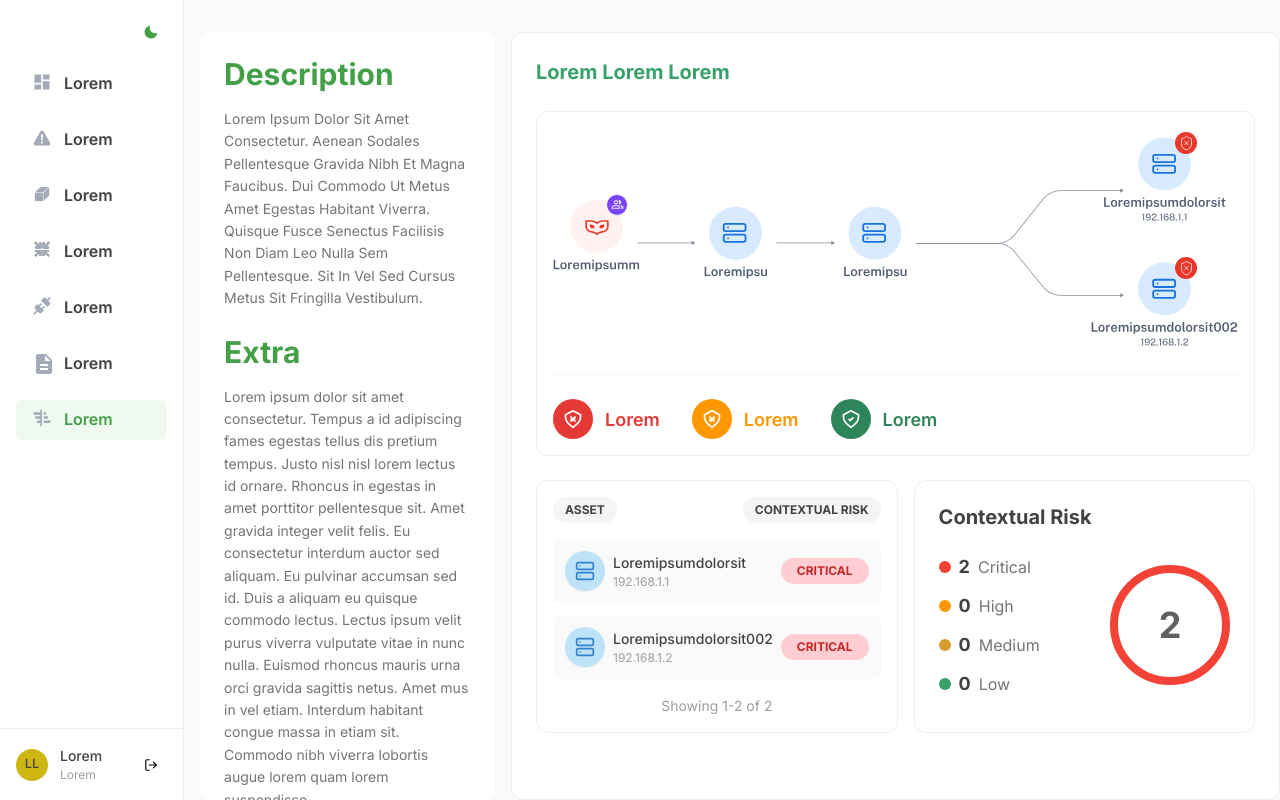
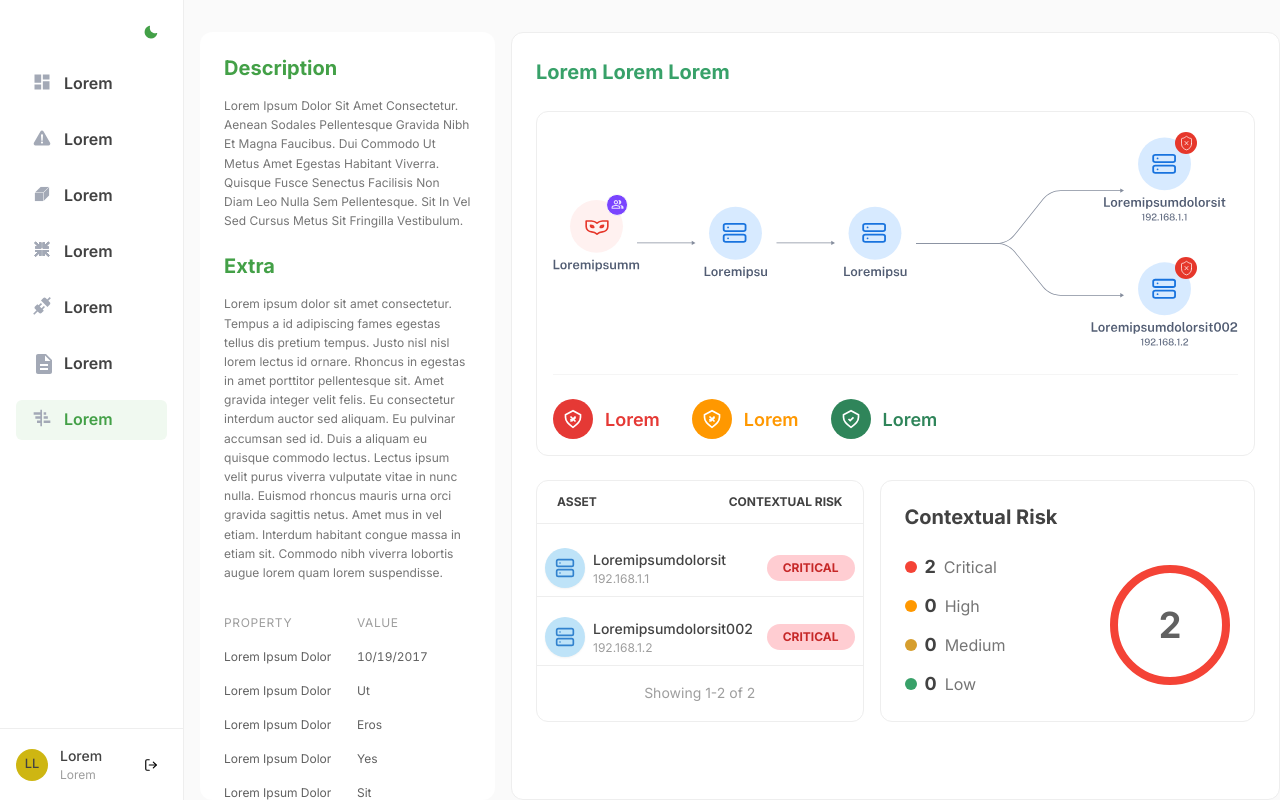
Before and after one commit to oreakinwole/rotate-dashboard, a Next.js app: page / in a window 1280 px wide. Built offline with nearby package versions, Linux system fonts and the light colour scheme.

Commit message:
fix: main content

```diff
--- a/components/MainContent.tsx
+++ b/components/MainContent.tsx
@@ -44,27 +44,36 @@ export function MainContent() {
       mt={8}
       borderRadius="xl"
       border=""
+      overflowY="auto"
+      maxH="100vh"
+      sx={{
+        '&::-webkit-scrollbar': {
+          display: 'none'
+        },
+        '-ms-overflow-style': 'none',
+        'scrollbar-width': 'none'
+      }}
     >
       <VStack spacing={6} align="stretch" p={6}>
         <Box>
-          <Heading as="h1" size="lg" mb={4} color="brand.600">
+          <Heading as="h2" size="md" mb={4} color="brand.600">
             Description
           </Heading>
-          <Text fontSize="sm" lineHeight="1.6" color="gray.600">
+          <Text fontSize="xs" lineHeight="1.6" color="gray.600">
             {vulnerabilityData?.description}
           </Text>
         </Box>
 
         <Box>
-          <Heading as="h2" size="lg" mb={4} color="brand.600">
+          <Heading as="h2" size="md" mb={4} color="brand.600">
             Extra
           </Heading>
-          <Text fontSize="sm" lineHeight="1.6" color="gray.600" mb={6}>
+          <Text fontSize="xs" lineHeight="1.6" color="gray.600" mb={6}>
             {vulnerabilityData?.extra}
           </Text>
 
-          {/* <TableContainer>
-            <Table variant="simple" size="sm">
+          <TableContainer>
+            <Table variant="simple" size="xs">
               <Thead>
                 <Tr>
                   <Th border="none" px={0} py={2} fontSize="xs" fontWeight="normal" color="gray.500">
@@ -78,17 +87,17 @@ export function MainContent() {
               <Tbody>
                 {vulnerabilityData?.details.map((detail, index) => (
                   <Tr key={index}>
-                    <Td border="none" px={0} py={2} fontSize="sm" color="gray.700">
+                    <Td border="none" px={0} py={2} fontSize="xs" color="gray.700">
                       {detail.label}
                     </Td>
-                    <Td border="none" px={0} py={2} fontSize="sm" color="gray.700">
+                    <Td border="none" px={0} py={2} fontSize="xs" color="gray.700">
                       {detail.value || "-"}
                     </Td>
                   </Tr>
                 ))}
               </Tbody>
             </Table>
-          </TableContainer> */}
+          </TableContainer>
         </Box>
       </VStack>
     </Box>
--- a/components/RightPanel.tsx
+++ b/components/RightPanel.tsx
@@ -53,15 +53,16 @@ export function RightPanel() {
         </Box>
 
         <HStack spacing={4} align="stretch">
-          <Box flex={1} bg={bgColor} borderRadius="xl" border="1px" borderColor={borderColor} p={4}>
-            <HStack mb={4} justify="space-between">
-              <Badge colorScheme="gray" px={3} py={1} borderRadius="full">Asset</Badge>
-              <Badge colorScheme="gray" px={3} py={1} borderRadius="full">Contextual Risk</Badge>
+          <Box flex={1} bg={bgColor} borderRadius="xl" border="1px" borderColor={borderColor} >
+            <HStack mb={4} borderBottom={"1px"} borderColor={borderColor} justify="space-between" py={2} px={2}>
+              <Badge colorScheme="" px={3} py={1} >Asset</Badge>
+              <Badge colorScheme="" px={3} py={1} >Contextual Risk</Badge>
             </HStack>
+
 
             <VStack spacing={3}>
               {assets.map((asset, index) => (
-                <HStack key={index} w="full" justify="space-between" p={3} borderRadius="lg" bg={useColorModeValue("gray.50", "gray.700")}>
+                <HStack key={index} w="full" justify="space-between" p={2} borderBottom={"1px"} borderColor={borderColor}>
                   <HStack>
 
                     <ServerIcon />
```
